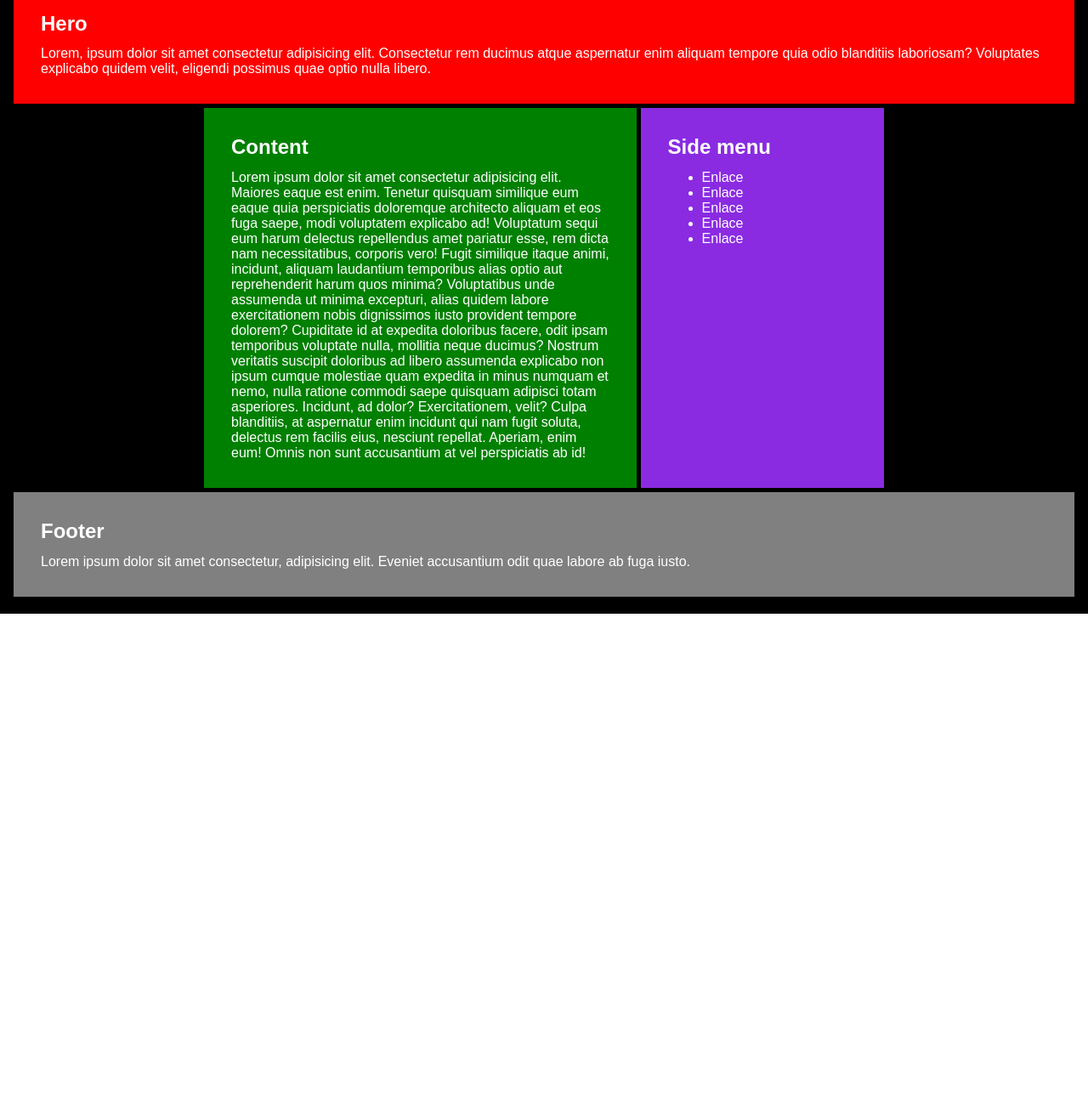
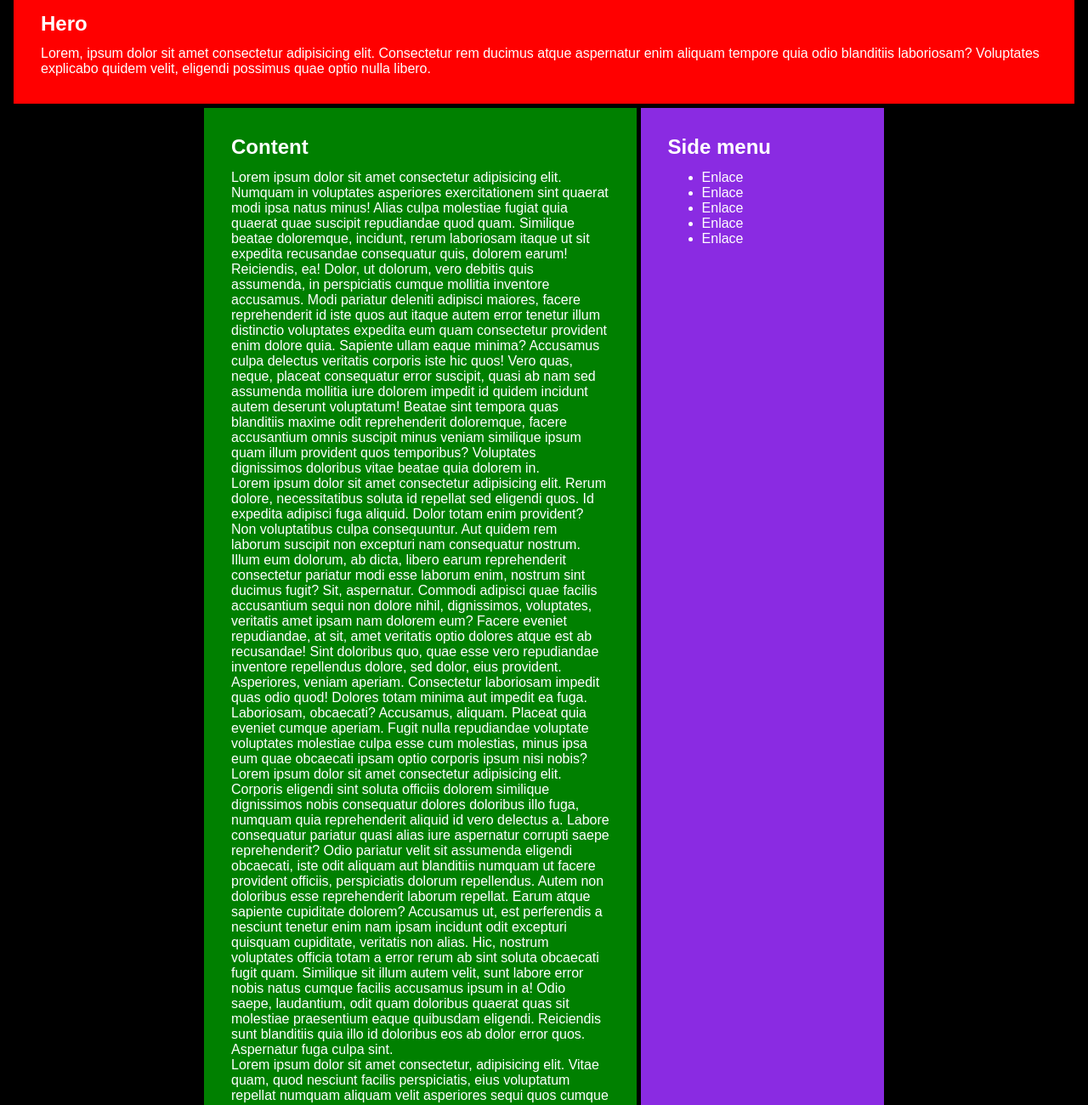
Before and after one commit to xavi-mat/boot008-css2, a plain HTML site: page index.html in a window 1280 px wide. Shown: the part 180-1480 px from the top of the page at 85% size. Before the commit the page ends 902 px from the top, so only its background shows below. Drawn offline with Linux system fonts and the light colour scheme.

Commit message:
More paragraphs in content section

```diff
--- a/index.html
+++ b/index.html
@@ -36,26 +36,61 @@
     <div class="central-container">
       <section class="content padded">
         <h2>Content</h2>
-        Lorem ipsum dolor sit amet consectetur adipisicing elit. Maiores eaque est enim. Tenetur quisquam
-        similique
-        eum eaque quia perspiciatis doloremque architecto aliquam et eos fuga saepe, modi voluptatem explicabo
-        ad!
-        Voluptatum sequi eum harum delectus repellendus amet pariatur esse, rem dicta nam necessitatibus,
-        corporis
-        vero! Fugit similique itaque animi, incidunt, aliquam laudantium temporibus alias optio aut
-        reprehenderit
-        harum quos minima?
-        Voluptatibus unde assumenda ut minima excepturi, alias quidem labore exercitationem nobis dignissimos
-        iusto
-        provident tempore dolorem? Cupiditate id at expedita doloribus facere, odit ipsam temporibus voluptate
-        nulla, mollitia neque ducimus?
-        Nostrum veritatis suscipit doloribus ad libero assumenda explicabo non ipsum cumque molestiae quam
-        expedita
-        in minus numquam et nemo, nulla ratione commodi saepe quisquam adipisci totam asperiores. Incidunt, ad
-        dolor?
-        Exercitationem, velit? Culpa blanditiis, at aspernatur enim incidunt qui nam fugit soluta, delectus rem
-        facilis eius, nesciunt repellat. Aperiam, enim eum! Omnis non sunt accusantium at vel perspiciatis ab
-        id!
+        <p>Lorem ipsum dolor sit amet consectetur adipisicing elit. Numquam in voluptates asperiores exercitationem sint
+          quaerat modi ipsa natus minus! Alias culpa molestiae fugiat quia quaerat quae suscipit repudiandae quod quam.
+          Similique beatae doloremque, incidunt, rerum laboriosam itaque ut sit expedita recusandae consequatur quis,
+          dolorem earum! Reiciendis, ea! Dolor, ut dolorum, vero debitis quis assumenda, in perspiciatis cumque mollitia
+          inventore accusamus. Modi pariatur deleniti adipisci maiores, facere reprehenderit id iste quos aut itaque
+          autem error tenetur illum distinctio voluptates expedita eum quam consectetur provident enim dolore quia.
+          Sapiente ullam eaque minima? Accusamus culpa delectus veritatis corporis iste hic quos! Vero quas, neque,
+          placeat consequatur error suscipit, quasi ab nam sed assumenda mollitia iure dolorem impedit id quidem
+          incidunt autem deserunt voluptatum! Beatae sint tempora quas blanditiis maxime odit reprehenderit doloremque,
+          facere accusantium omnis suscipit minus veniam similique ipsum quam illum provident quos temporibus?
+          Voluptates dignissimos doloribus vitae beatae quia dolorem in.</p>
+        <p>Lorem ipsum dolor sit amet consectetur adipisicing elit. Rerum dolore, necessitatibus soluta id repellat sed
+          eligendi quos. Id expedita adipisci fuga aliquid. Dolor totam enim provident? Non voluptatibus culpa
+          consequuntur. Aut quidem rem laborum suscipit non excepturi nam consequatur nostrum. Illum eum dolorum, ab
+          dicta, libero earum reprehenderit consectetur pariatur modi esse laborum enim, nostrum sint ducimus fugit?
+          Sit, aspernatur. Commodi adipisci quae facilis accusantium sequi non dolore nihil, dignissimos, voluptates,
+          veritatis amet ipsam nam dolorem eum? Facere eveniet repudiandae, at sit, amet veritatis optio dolores atque
+          est ab recusandae! Sint doloribus quo, quae esse vero repudiandae inventore repellendus dolore, sed dolor,
+          eius provident. Asperiores, veniam aperiam. Consectetur laboriosam impedit quas odio quod! Dolores totam
+          minima aut impedit ea fuga. Laboriosam, obcaecati? Accusamus, aliquam. Placeat quia eveniet cumque aperiam.
+          Fugit nulla repudiandae voluptate voluptates molestiae culpa esse cum molestias, minus ipsa eum quae obcaecati
+          ipsam optio corporis ipsum nisi nobis?</p>
+        <p>Lorem ipsum dolor sit amet consectetur adipisicing elit. Corporis eligendi sint soluta officiis dolorem
+          similique dignissimos nobis consequatur dolores doloribus illo fuga, numquam quia reprehenderit aliquid id
+          vero delectus a. Labore consequatur pariatur quasi alias iure aspernatur corrupti saepe reprehenderit? Odio
+          pariatur velit sit assumenda eligendi obcaecati, iste odit aliquam aut blanditiis numquam ut facere provident
+          officiis, perspiciatis dolorum repellendus. Autem non doloribus esse reprehenderit laborum repellat. Earum
+          atque sapiente cupiditate dolorem? Accusamus ut, est perferendis a nesciunt tenetur enim nam ipsam incidunt
+          odit excepturi quisquam cupiditate, veritatis non alias. Hic, nostrum voluptates officia totam a error rerum
+          ab sint soluta obcaecati fugit quam. Similique sit illum autem velit, sunt labore error nobis natus cumque
+          facilis accusamus ipsum in a! Odio saepe, laudantium, odit quam doloribus quaerat quas sit molestiae
+          praesentium eaque quibusdam eligendi. Reiciendis sunt blanditiis quia illo id doloribus eos ab dolor error
+          quos. Aspernatur fuga culpa sint.</p>
+        <p>Lorem ipsum dolor sit amet consectetur, adipisicing elit. Vitae quam, quod nesciunt facilis perspiciatis,
+          eius voluptatum repellat numquam aliquam velit asperiores sequi quos cumque modi nihil autem, officia commodi
+          eum! Accusantium nemo sint unde commodi debitis ea quidem! Pariatur neque veniam nisi dolor quam amet earum
+          fuga. A sapiente est aut hic, reprehenderit delectus odit eligendi, ipsa quas magnam illo? Quas facere totam
+          reprehenderit? Omnis ducimus maxime quo cumque, delectus sint soluta nulla porro. Natus exercitationem
+          similique odio consequuntur distinctio est cupiditate minima mollitia omnis nesciunt! Eligendi aspernatur
+          dolorum quidem! Id pariatur, omnis sed eligendi consequatur quod repudiandae explicabo. Incidunt in voluptates
+          ut? Numquam ducimus tempore commodi iure aliquid, facilis quasi quisquam ut. Cumque deleniti in, temporibus
+          eos ab provident. Sunt ab perferendis quam nulla ea maiores culpa sit assumenda officia repellendus eos
+          explicabo, nesciunt laboriosam aut, reprehenderit ipsa quaerat tenetur facere unde incidunt eligendi harum.
+          Molestiae iure veritatis omnis.</p>
+        <p>Lorem ipsum dolor sit amet consectetur adipisicing elit. Deserunt provident eum, ipsa ducimus fugit natus
+          nihil at optio saepe obcaecati adipisci reiciendis sit dolore ullam ex ab quos deleniti error? Quisquam quidem
+          maiores, sunt consectetur quasi quo vero omnis obcaecati placeat minus, sit soluta debitis. Ratione molestiae
+          consectetur reprehenderit ad in rerum enim, quod voluptate deleniti facilis voluptatum, totam nihil. Vero quae
+          nihil alias esse magnam sit. Aut consequuntur odit at. Ullam, consequuntur vel reprehenderit non molestiae
+          libero neque in tempore velit eum, debitis iste maxime quae ex deserunt sed. Sequi nesciunt harum recusandae
+          fugiat, officia corporis ipsum numquam quis laudantium, a totam dignissimos nihil odio assumenda voluptates
+          expedita est. Laboriosam labore debitis quasi deleniti aspernatur consequatur porro sapiente unde? Similique
+          labore pariatur enim facere, sapiente placeat ab rerum laborum doloribus quam reprehenderit animi, delectus
+          error deleniti iure quisquam non doloremque temporibus, dolorum cum perferendis neque! Modi aliquid molestiae
+          reprehenderit.</p>
       </section>
       <aside class="sidemenu padded">
         <h2>Side menu</h2>
```
Also changed, not shown: 1 other file.
